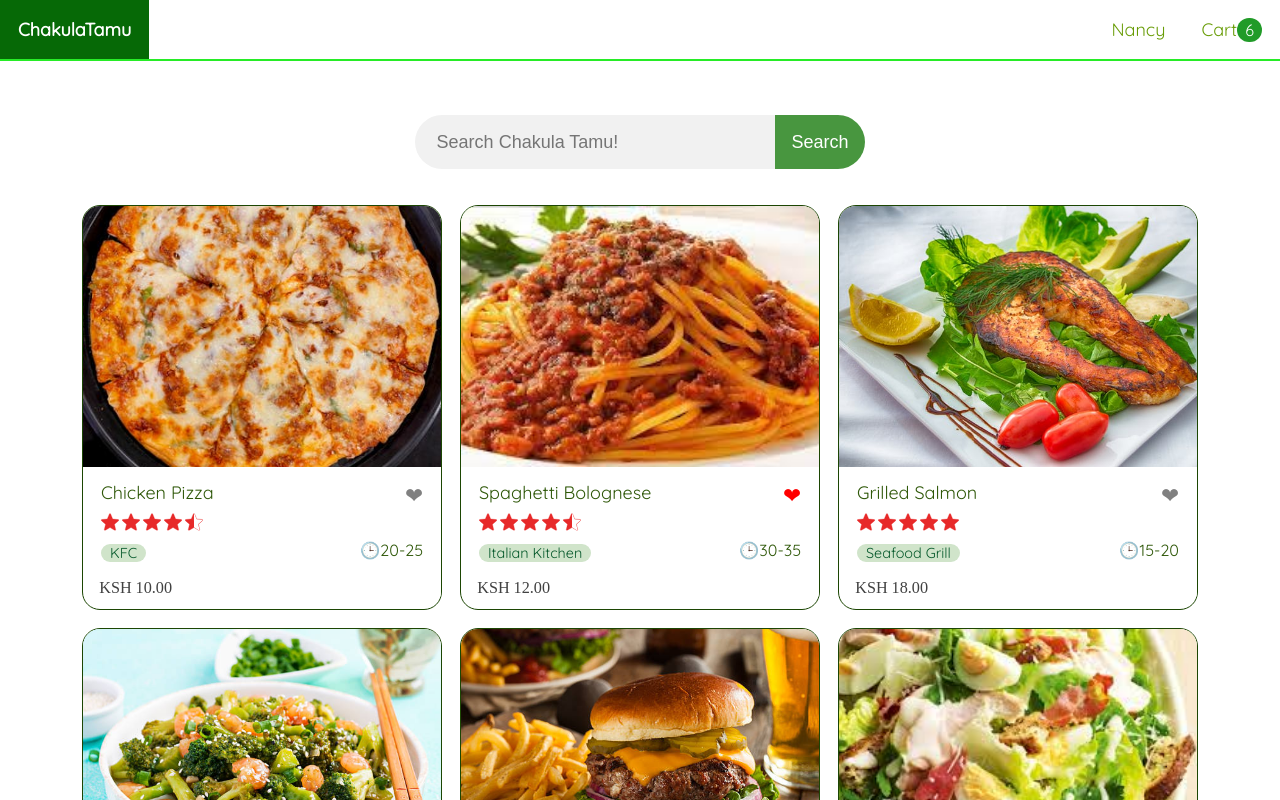
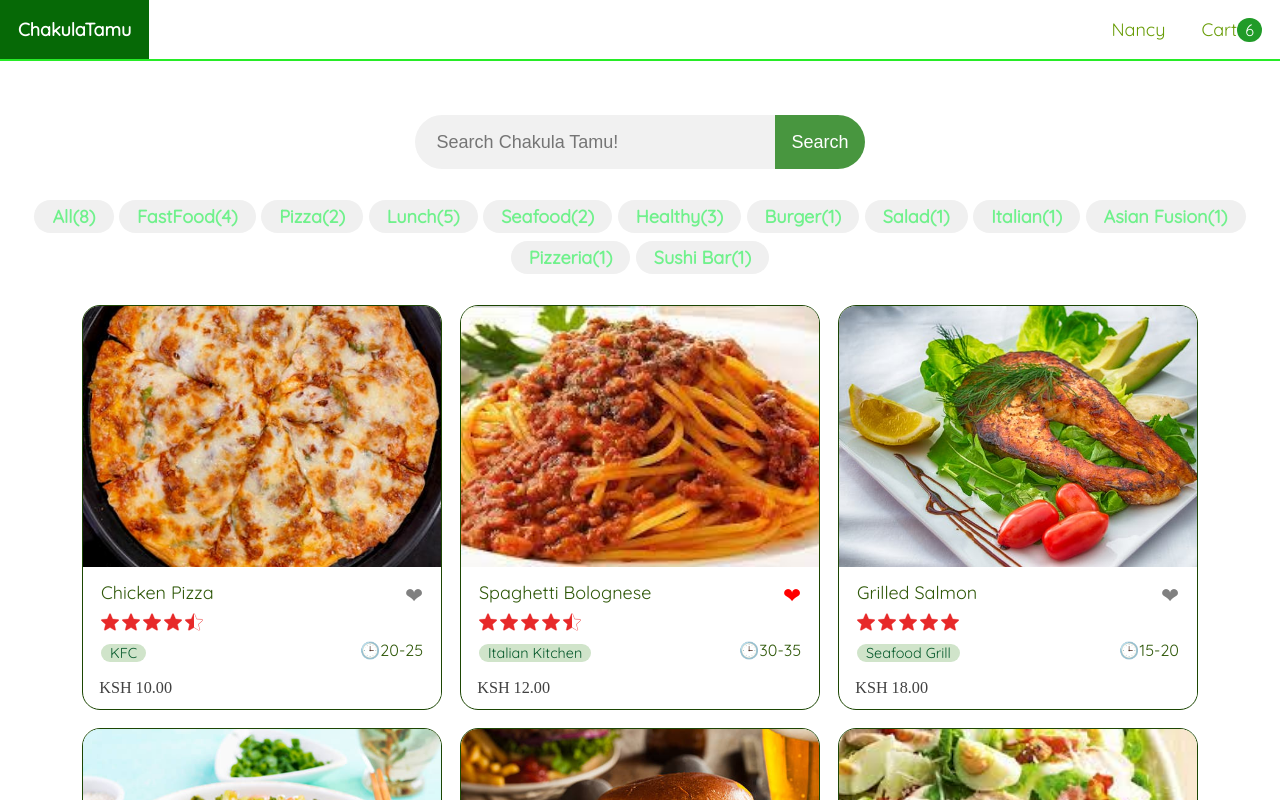
Before and after one commit to NancyKibunga/kula.ke, a React (Create React App) app in the folder frontend/: page / in a window 1280 px wide. Shown: the top 800 px of the page. Built offline with nearby package versions, Linux system fonts and the light colour scheme.

Commit message:
Added tags that can be used to search and filter

```diff
--- a/frontend/src/AppRoutes.js
+++ b/frontend/src/AppRoutes.js
@@ -7,6 +7,7 @@
    <Routes>
     <Route path ="/" element={<HomePage />} />
     <Route path="/search/:searchTerm" element={<HomePage />} />
+    <Route path="/tag/:tag" element={<HomePage />} />
    </Routes>
   );
 }
--- a/frontend/src/Services/foodService.js
+++ b/frontend/src/Services/foodService.js
@@ -1,4 +1,4 @@
-import { sample_foods } from "../data";
+import { sample_foods, sample_tags } from "../data";
 
 export const getAll = async () => sample_foods;
 //searches for the searchterm in the sample food
@@ -7,3 +7,10 @@
 sample_foods.filter(item =>
     item.name.toLowerCase().includes(searchTerm.toLowerCase())
 );
+
+export const getAllTags = async () => sample_tags;
+
+export const getAllByTag = async tag => {
+    if(tag=== 'All') return getAll();
+    return sample_foods.filter(item => item.tags?.includes(tag));
+};
--- a/frontend/src/components/Header/Header.js
+++ b/frontend/src/components/Header/Header.js
@@ -27,7 +27,7 @@
                  <div className={classes.menu}>
                    <Link to="/profile">Profile</Link>
                    <Link to="/orders">Orders</Link>
-                   <a onClick={logout}>Logout</a>
+                   <a href onClick={logout}>Logout</a>
                  </div>
                </li>
              ) : (
--- /dev/null
+++ b/frontend/src/components/Tags/Tags.js
@@ -0,0 +1,21 @@
+import React from 'react';
+import classes from './tags.module.css'
+import { Link } from 'react-router-dom';
+
+export default function Tags({tags, forFoodPage }) {
+  return (
+    <div
+    className={classes.container}
+    style={{
+        justifyContent: forFoodPage ? 'start' : 'center',
+    }}
+    >
+        {tags.map(tag => (
+            <Link key={tag.name} to={`/tag/${tag.name}`}>
+                {tag.name}
+                {!forFoodPage && `(${tag.count})`}
+            </Link>
+        ))}
+    </div>
+  );
+        }
--- /dev/null
+++ b/frontend/src/components/Tags/tags.module.css
@@ -0,0 +1,13 @@
+.container {
+    display: flex;
+    flex-wrap: wrap;
+  }
+
+  .container a {
+    background-color: #f0f0f0;
+    padding: 0.3rem 1rem;
+    margin: 0.2rem 0.15rem;
+    border-radius: 10rem;
+    font-weight: 600;
+    color: rgb(112, 241, 140);
+  }
--- a/frontend/src/data.js
+++ b/frontend/src/data.js
@@ -88,3 +88,18 @@
       tags: ['Japanese', 'Seafood', 'Dinner']
     }
   ];
+
+  export const sample_tags = [
+      { name: 'All', count: 8 },
+      { name: 'FastFood', count: 4 },
+      { name: 'Pizza', count: 2 },
+      { name: 'Lunch', count: 5 },
+      { name: 'Seafood', count: 2 },
+      { name: 'Healthy', count: 3 },
+      { name: 'Burger', count: 1 },
+      { name: 'Salad', count: 1 },
+      { name: 'Italian', count: 1 },
+      { name: 'Asian Fusion', count: 1 },
+      { name: 'Pizzeria', count: 1 },
+      { name: 'Sushi Bar', count: 1 },
+    ];
--- a/frontend/src/pages/Home/HomePage.js
+++ b/frontend/src/pages/Home/HomePage.js
@@ -1,15 +1,18 @@
 import React, { useEffect, useReducer } from 'react'
-import { getAll, search } from '../../Services/foodService';
+import { getAll, getAllByTag, getAllTags, search } from '../../Services/foodService';
 import Thumbnails from '../../components/Thumbnails/Thumbnails';
 import { useParams } from 'react-router-dom';
 import Search from '../../components/Search/Search';
+import Tags from '../../components/Tags/Tags';
 
-const initialState = { foods: []};
+const initialState = { foods: [], tags : [] };
 
 const reducer =(state, action) => {
     switch (action.type){
         case 'FOODS_LOADED':
             return{ ...state, foods: action.payload };
+            case 'TAGS_LOADED':
+            return{ ...state, tags: action.payload };
             default:
                 return state;
     }
@@ -17,20 +20,26 @@
 
 export default function HomePage() {
     const [state, dispatch] = useReducer(reducer, initialState);
-    const {foods } = state;
-    const {searchTerm } = useParams();
+    const {foods, tags } = state;
+    const {searchTerm,tag } = useParams();
 
     // filter the data where the search term is available
     useEffect(() => {
-        const loadFoods = searchTerm ? search(searchTerm) : getAll();
+        getAllTags().then(tags => dispatch({ type: 'TAGS_LOADED', payload: tags}));
+
+
+        const loadFoods = tag
+         ? getAllByTag(tag)
+        : searchTerm ? search(searchTerm) : getAll();
 
         loadFoods.then(foods => dispatch({ type:'FOODS_LOADED', payload: foods }));
-    }, [searchTerm]);
+    }, [searchTerm, tag]);
 
 
   return (
    <>
    <Search />
+   <Tags tags={tags} />
    <Thumbnails foods= {foods}/>
    </>
   )
```
